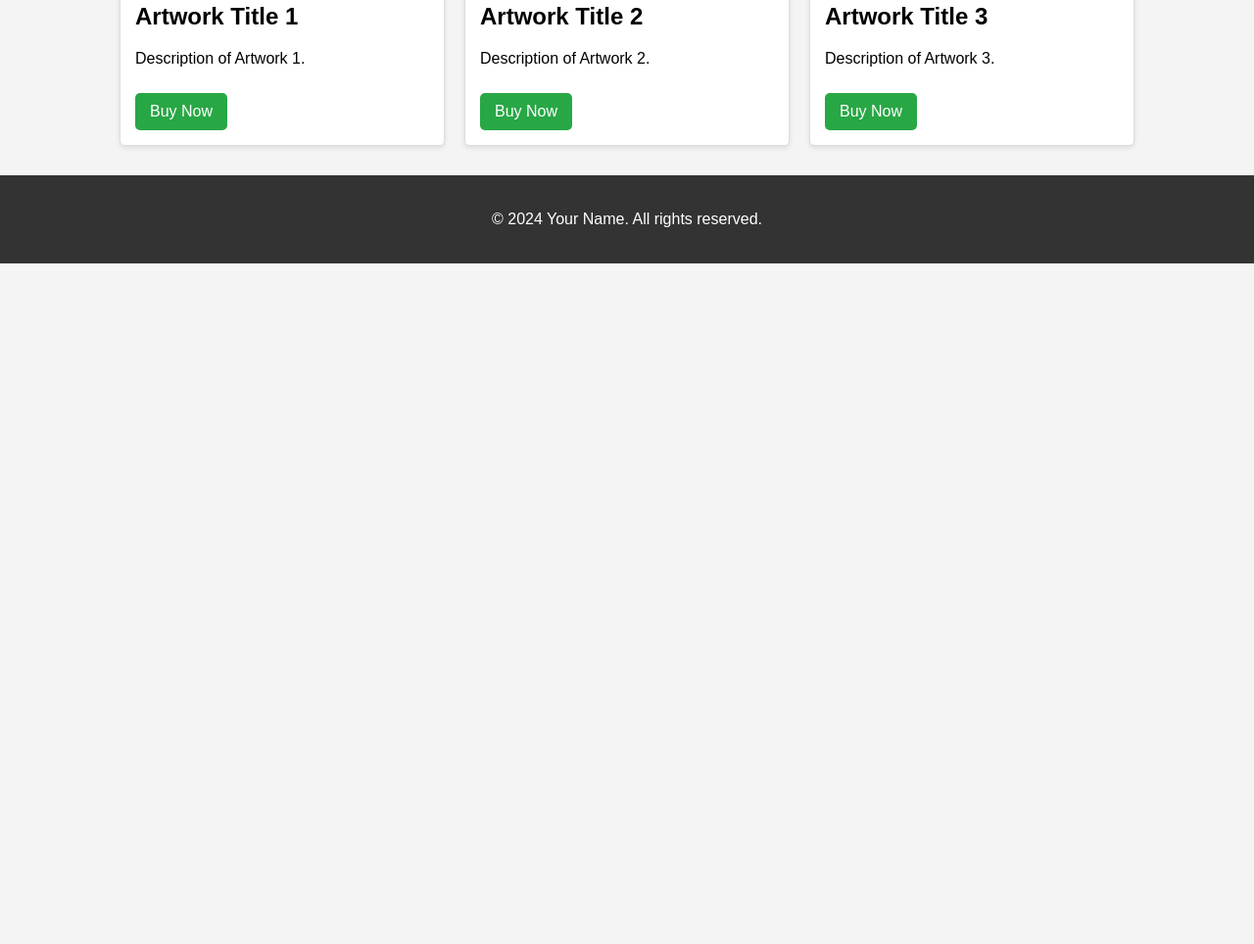
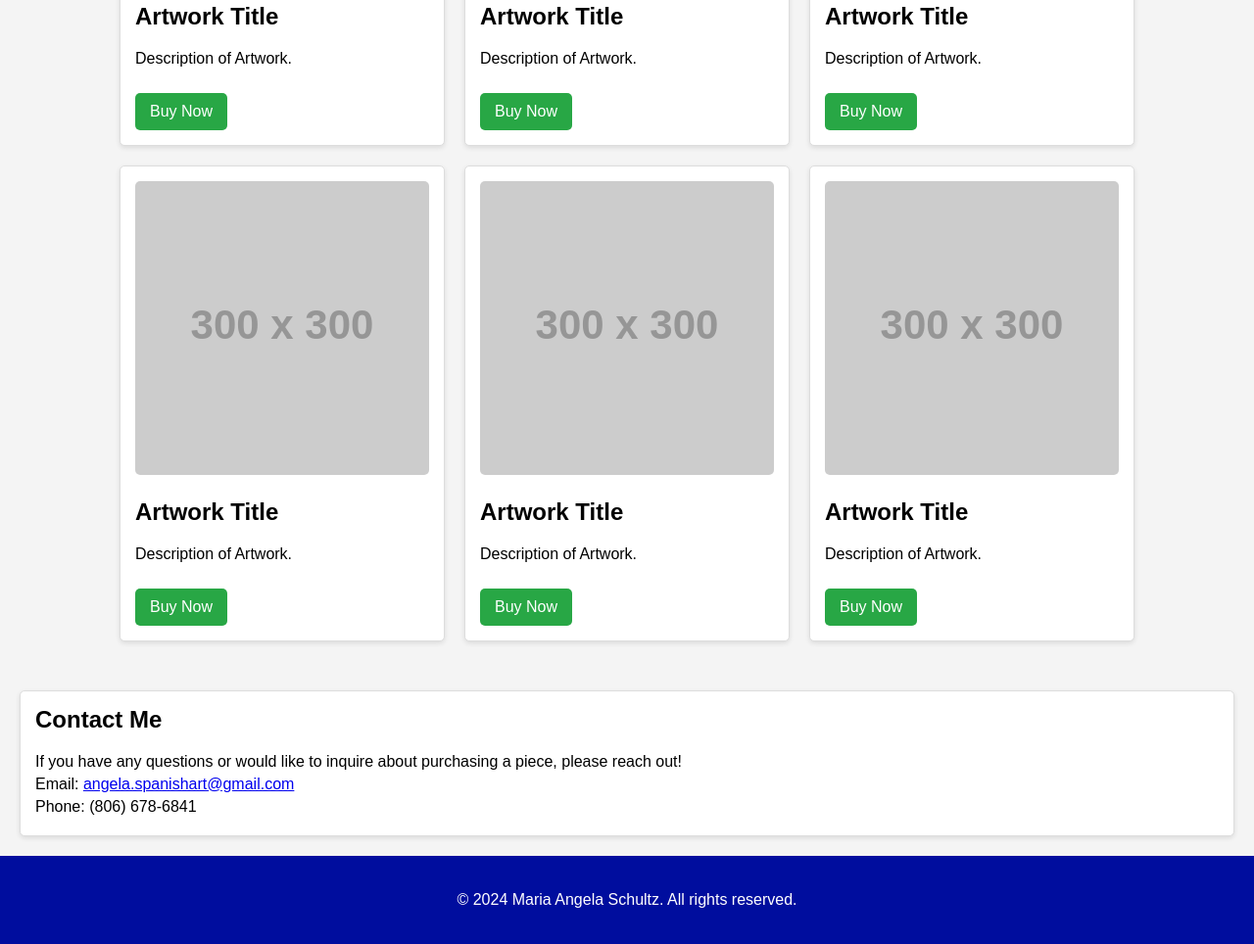
Before and after one commit to leschultz/Maria_Angela_Schultz_Art, a plain HTML site: page index.html in a window 1280 px wide. Shown: the part 494-1458 px from the top of the page at 98% size. Before the commit the page ends 800 px from the top, so only its background shows below. Drawn offline with Linux system fonts and the light colour scheme; placeholder pictures from the web are drawn by us.

Commit message:
Added contacts

```diff
--- a/index.html
+++ b/index.html
@@ -8,7 +8,7 @@
 </head>
 <body>
     <header>
-        <h1>Welcome to My Art Gallery</h1>
+        <h1>Welcome to Angela's Art Gallery</h1>
         <p>Explore and purchase unique artworks.</p>
     </header>
 
@@ -16,28 +16,54 @@
         <section class="gallery">
             <div class="artwork">
                 <img src="https://via.placeholder.com/300" alt="Artwork 1">
-                <h2>Artwork Title 1</h2>
-                <p>Description of Artwork 1.</p>
+                <h2>Artwork Title</h2>
+                <p>Description of Artwork.</p>
                 <a href="#" class="buy-button">Buy Now</a>
             </div>
             <div class="artwork">
                 <img src="https://via.placeholder.com/300" alt="Artwork 2">
-                <h2>Artwork Title 2</h2>
-                <p>Description of Artwork 2.</p>
+                <h2>Artwork Title</h2>
+                <p>Description of Artwork.</p>
                 <a href="#" class="buy-button">Buy Now</a>
             </div>
             <div class="artwork">
                 <img src="https://via.placeholder.com/300" alt="Artwork 3">
-                <h2>Artwork Title 3</h2>
-                <p>Description of Artwork 3.</p>
+                <h2>Artwork Title</h2>
+                <p>Description of Artwork.</p>
+                <a href="#" class="buy-button">Buy Now</a>
+            </div>
+            <div class="artwork">
+                <img src="https://via.placeholder.com/300" alt="Artwork 1">
+                <h2>Artwork Title</h2>
+                <p>Description of Artwork.</p>
+                <a href="#" class="buy-button">Buy Now</a>
+            </div>
+            <div class="artwork">
+                <img src="https://via.placeholder.com/300" alt="Artwork 2">
+                <h2>Artwork Title</h2>
+                <p>Description of Artwork.</p>
+                <a href="#" class="buy-button">Buy Now</a>
+            </div>
+            <div class="artwork">
+                <img src="https://via.placeholder.com/300" alt="Artwork 3">
+                <h2>Artwork Title</h2>
+                <p>Description of Artwork.</p>
                 <a href="#" class="buy-button">Buy Now</a>
             </div>
             <!-- Add more artwork sections as needed -->
         </section>
+
+        <section class="contact">
+            <h2>Contact Me</h2>
+            <p>If you have any questions or would like to inquire about purchasing a piece, please reach out!</p>
+            <p>Email: <a href="mailto:angela.spanishart@gmail.com">angela.spanishart@gmail.com</a></p>
+            <p>Phone: (806) 678-6841</p>
+        </section>
+
     </main>
 
     <footer>
-        <p>&copy; 2024 Your Name. All rights reserved.</p>
+        <p>&copy; 2024 Maria Angela Schultz. All rights reserved.</p>
     </footer>
 </body>
 </html>
--- a/styles.css
+++ b/styles.css
@@ -6,7 +6,7 @@ body {
 }
 
 header {
-    background: #333;
+    background: #000d9e;
     color: #fff;
     padding: 20px 0;
     text-align: center;
@@ -53,10 +53,27 @@ h1 {
     background: #218838;
 }
 
+.contact {
+    background: #fff;
+    margin: 20px;
+    padding: 15px;
+    border: 1px solid #ddd;
+    border-radius: 5px;
+    box-shadow: 0 2px 5px rgba(0, 0, 0, 0.1);
+}
+
+.contact h2 {
+    margin-top: 0;
+}
+
+.contact p {
+    margin: 5px 0;
+}
+
 footer {
     text-align: center;
     padding: 20px 0;
-    background: #333;
+    background: #000d9e;
     color: #fff;
     position: relative;
     bottom: 0;
```
